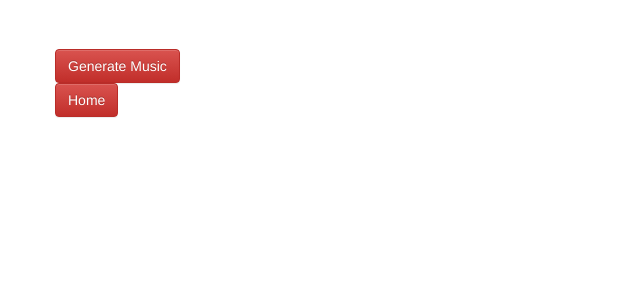
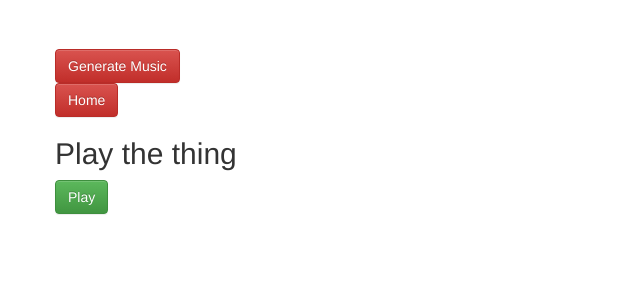
Before and after one commit to krsna-smnt/AI-Mozart-Beethoven, a Django app: template Website/templates/Website/index.html in a window 1280 px wide. Shown: the part 51-351 px from the top of the page, without its empty margins (0-640 px from the left). Run offline with Django 3.2, Linux system fonts and the light colour scheme; the template is opened without the code that fills it: most values are stand-ins (such as "Sample title", 1, 10 or a date in 2020); some libraries are stand-ins or nearby versions.

Commit message:
Automating

```diff
--- a/Website/templates/Website/index.html
+++ b/Website/templates/Website/index.html
@@ -18,4 +18,32 @@
 	</div>
 </div>
 
+<div class="container">
+	<div class="row">
+		<h2>Play the thing</h2>
+		<button id='butt' class='btn btn-success' onClick="operate()">Play</button>
+	</div>
+</div>
+
+<script type='text/javascript' src='http://www.midijs.net/lib/midi.js'></script>
+<script type="text/javascript">
+	function operate()
+	{
+		if($('#butt').text() == 'Play')
+		{
+			MIDIjs.play('{{ urll }}');
+			$('#butt').removeClass('btn-success');
+			$('#butt').addClass('btn-danger');
+			$('#butt').text('Stop');
+		}
+		else
+		{
+			MIDIjs.stop();
+			$('#butt').removeClass('btn-danger');
+			$('#butt').addClass('btn-success');
+			$('#butt').text('Play');
+		}
+	}
+</script>
+
 {% endblock %}
--- a/Website/views.py
+++ b/Website/views.py
@@ -23,5 +23,5 @@ def play_it(request):
 
 	urll = "/home/mozart/char-rnn/"
 
-	return render(request, 'Website/play_it.html', {'urll': urll})
+	# return render(request, 'Website/play_it.html', {'urll': urll})
     # return HttpResponseRedirect(request.META.get('HTTP_REFERER'))
```
